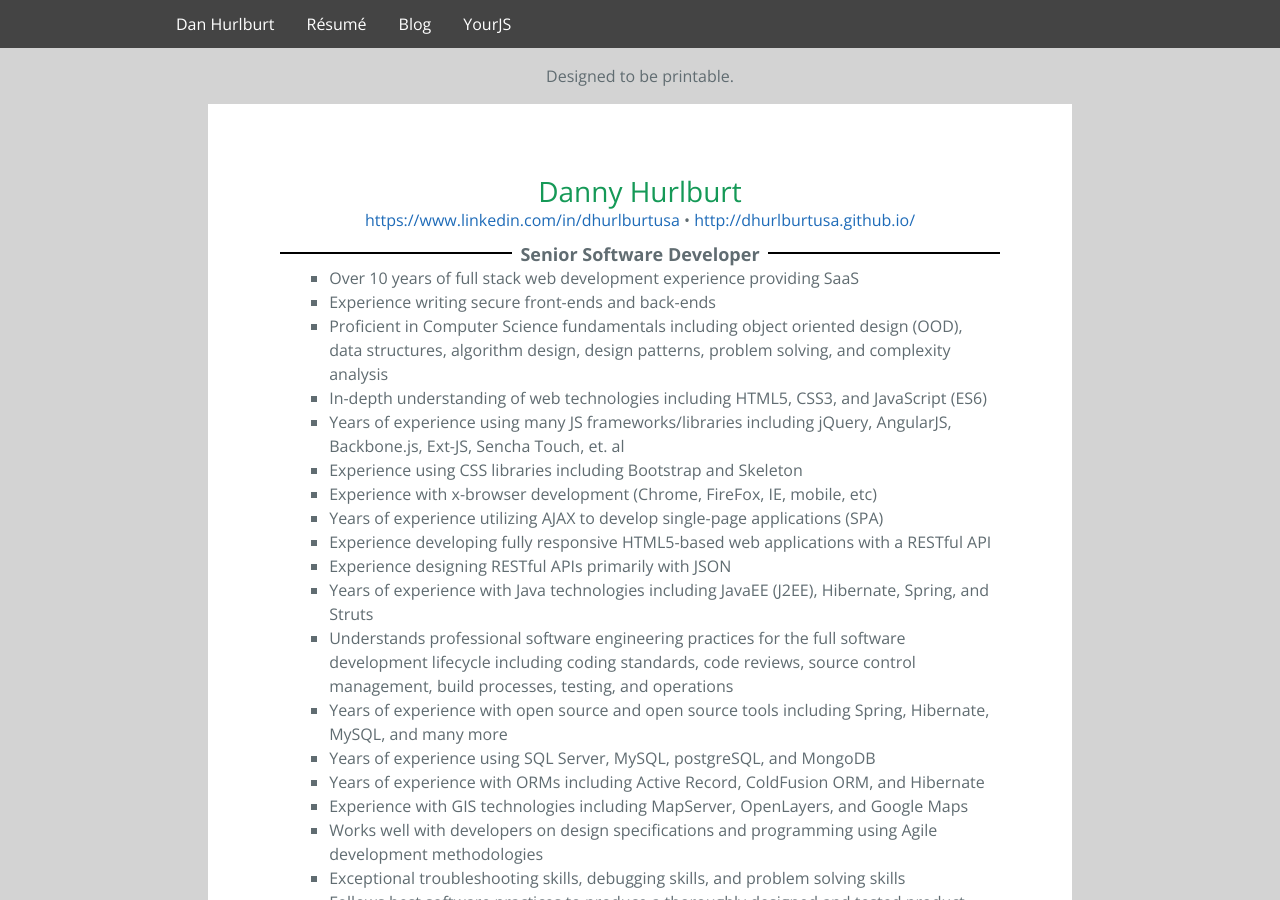
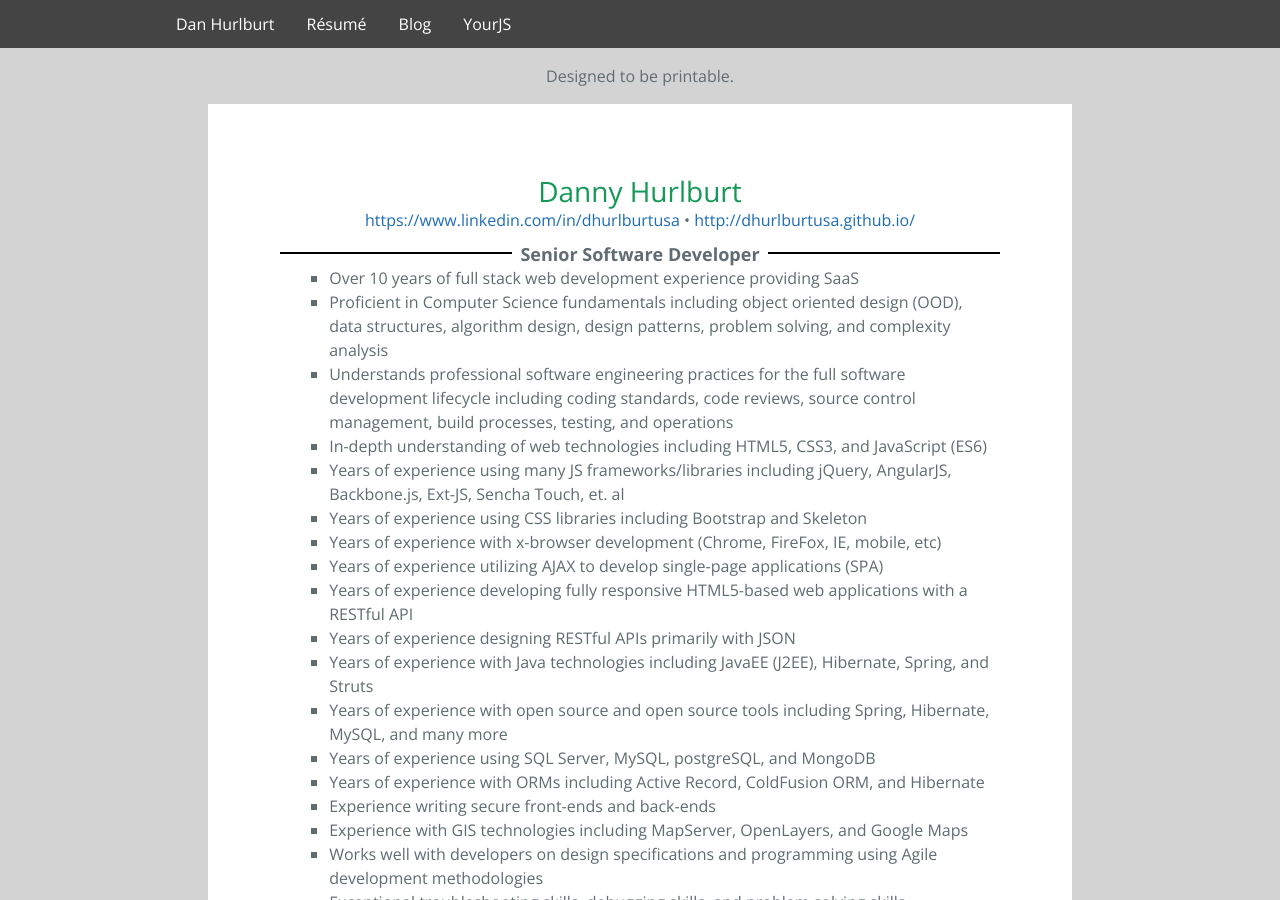
Before and after one commit to dhurlburtusa/dhurlburtusa.github.io, a Jekyll site: the page built from resume/index.html, in a window 1280 px wide and 900 px high. Built offline with Jekyll 4.4.1, drawn with Linux system fonts in a browser that asks for light colours.

Commit message:
Reorder and Reword Main Bullet Points

```diff
--- a/resume/index.html
+++ b/resume/index.html
@@ -113,29 +113,29 @@ doc:
         <div class="Resume-job-title"><p>Senior Software Developer</p></div>
         <ul>
           <li>Over 10 years of full stack web development experience providing SaaS</li>
-          <li>Experience writing secure front-ends and back-ends</li>
           <li>
             Proficient in Computer Science fundamentals including object oriented design (OOD), data structures, algorithm design,
             design patterns, problem solving, and complexity analysis
+          </li>
+          <li>
+            Understands professional software engineering practices for the full software development lifecycle including
+            coding standards, code reviews, source control management, build processes, testing, and operations
           </li>
           <li>In-depth understanding of web technologies including HTML5, CSS3, and JavaScript (ES6)</li>
           <li>
             Years of experience using many JS frameworks/libraries including jQuery, AngularJS, Backbone.js, Ext-JS, Sencha Touch,
             et. al
           </li>
-          <li>Experience using CSS libraries including Bootstrap and Skeleton</li>
-          <li>Experience with x-browser development (Chrome, FireFox, IE, mobile, etc)</li>
+          <li>Years of experience using CSS libraries including Bootstrap and Skeleton</li>
+          <li>Years of experience with x-browser development (Chrome, FireFox, IE, mobile, etc)</li>
           <li>Years of experience utilizing AJAX to develop single-page applications (SPA)</li>
-          <li>Experience developing fully responsive HTML5-based web applications with a RESTful API</li>
-          <li>Experience designing RESTful APIs primarily with JSON</li>
+          <li>Years of experience developing fully responsive HTML5-based web applications with a RESTful API</li>
+          <li>Years of experience designing RESTful APIs primarily with JSON</li>
           <li>Years of experience with Java technologies including JavaEE (J2EE), Hibernate, Spring, and Struts</li>
-          <li>
-            Understands professional software engineering practices for the full software development lifecycle including
-            coding standards, code reviews, source control management, build processes, testing, and operations
-          </li>
           <li>Years of experience with open source and open source tools including Spring, Hibernate, MySQL, and many more</li>
           <li>Years of experience using SQL Server, MySQL, postgreSQL, and MongoDB</li>
           <li>Years of experience with ORMs including Active Record, ColdFusion ORM, and Hibernate</li>
+          <li>Experience writing secure front-ends and back-ends</li>
           <li>Experience with GIS technologies including MapServer, OpenLayers, and Google Maps</li>
           <li>Works well with developers on design specifications and programming using Agile development methodologies</li>
           <li>Exceptional troubleshooting skills, debugging skills, and problem solving skills</li>
```
